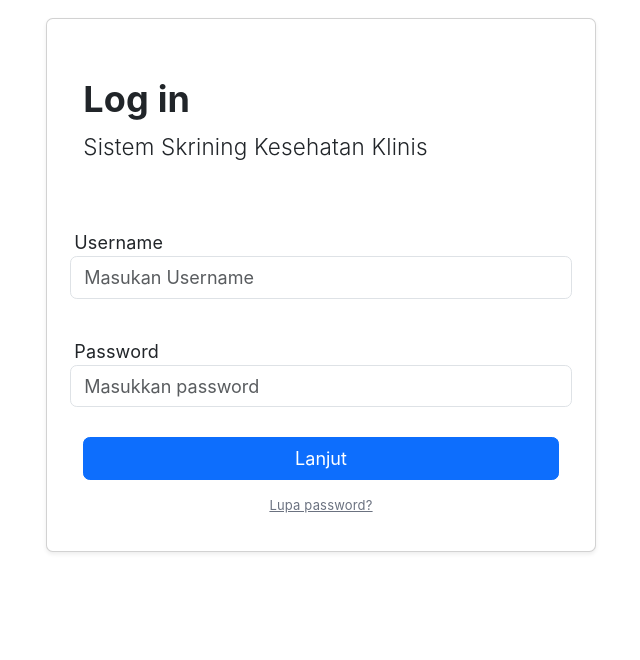
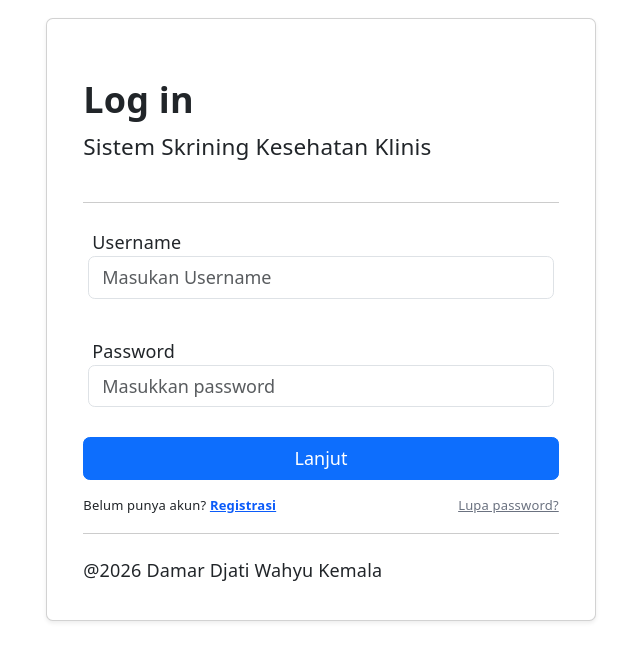
Before and after one commit to dams-code/sistem-skrining-kesehatan-klinis, a React (Vite) app in the folder frontend/: page /login in a window 1280 px wide. Shown: the top 660 px of the page, without its empty margins (319-959 px from the left). Built offline with nearby package versions, Linux system fonts and the light colour scheme; no server answers.

Commit message:
feat, Membuat UI registrasi

```diff
--- a/frontend/index.html
+++ b/frontend/index.html
@@ -7,6 +7,7 @@
     <title>Sistem Skrining Kesehatan Klinis</title>
 
     <link href="./node_modules/bootstrap/dist/css/bootstrap.min.css" rel="stylesheet">
+    <link rel="stylesheet" href="https://cdn.jsdelivr.net/npm/bootstrap-icons@1.11.3/font/bootstrap-icons.min.css">
   </head>
   <body>
     <div id="root"></div>
--- a/frontend/src/pages/auth/Login.jsx
+++ b/frontend/src/pages/auth/Login.jsx
@@ -1,6 +1,6 @@
 
-import {loginUser} from '../../services/auth/Login'
-import {useState} from 'react'
+import {loginUser} from '../../services/auth/Login';
+import {useState} from 'react';
 
 export default function Login(){
     const [username, setUsername] = useState('');
@@ -23,25 +23,26 @@ export default function Login(){
             localStorage.setItem("access_token", result.data_token.access_token);
             window.location.href = "/menu"
         } else {
-            setErrorMsg(result.message);
+            setErrorMsg(`Login gagal, ${result.pesan}`);
         }
     };
 
     return (
-        <div style={{minHeight: '100vh', display: 'flex', flexDirection: 'column', backgroundColor: '#ffffff', fontFamily: '-apple-system, BlinkMacSystemFont, "Segoe UI", Roboto, sans-serif'}}>
-            <div className="container-fluid d-flex justify-content-center align-items-center">
-                <div className="row col-md-6 mt-3 justify-content-center align-items-center">
+        <div className="container-fluid d-flex justify-content-center align-item-center">
+            <div className="row col-md-6 mt-3 justify-content-center align-item-center">
                 <div className="card shadow-sm p-3 mb-5 bg-body rounded">
                     <div className="card-body justify-content-center">
                         <form onSubmit={handleLogin} style={{display: 'flex', flexDirection: 'column', gap: '12px'}}>
-                                <div className="row" style={{marginBottom: '2.5em', marginTop: '1.25rem'}}>
+                            <div className="row" style={{marginBottom: '.5em', marginTop: '1.25rem'}}>
                                 <div className="col-12 text-start">
                                     <h3 className="fs-2 fw-bold">Log in</h3>
                                     <p className="fs-5 fw-light">Sistem Skrining Kesehatan Klinis</p>
                                 </div>
                             </div>
 
-                                <div className="row align-item-center d-grid mb-3">
+                            <div style={{borderTop: "1px solid #ccc", marginTop: "18px", paddingTop: "5px"}}></div>
+
+                            <div className="row align-item-center d-grid mx-1 mb-3">
                                 <label className="text-start ps-1 mt-2">Username</label>
                                 <input  type="text" placeholder="Masukan Username"
                                         className="form-control"s
@@ -51,7 +52,7 @@ export default function Login(){
                                 />
                             </div>
 
-                                <div className="row align-item-center d-grid mb-3">
+                            <div className="row align-item-center d-grid mx-1 mb-3">
                                 <label className="text-start ps-1 mt-2">Password</label>
                                 <input  type="password" placeholder="Masukkan password"
                                         className="form-control"
@@ -74,14 +75,21 @@ export default function Login(){
                             </p>
                         )}
 
+                        <div className="d-flex justify-content-between">
                             <div style={{ textAlign: 'center', marginTop: '16px', fontSize: '13px' }}>
-                                <a href="#forgot" style={{ color: '#6b7280', textDecoration: 'underline' }}>Lupa password?</a>
+                                Belum punya akun? <a href="/registrasi" style={{ color: '#0b5bf9', textDecoration: 'underline' }} className="fw-bold">Registrasi</a>
+                            </div>
+                            <div style={{ textAlign: 'center', marginTop: '16px', fontSize: '13px' }}>
+                                <a href="#" style={{ color: '#6b7280', textDecoration: 'underline' }}>Lupa password?</a>
+                            </div>
+                        </div>
+
+                        <div style={{borderTop: "1px solid #ccc", marginTop: "18px", paddingTop: "5px"}}></div>
+
+                        <p className="mt-3 text-start fw-light">@2026 Damar Djati Wahyu Kemala</p>
                     </div>
                 </div>
             </div>
         </div>
-            </div>
-        </div>
-
     )
 }
--- /dev/null
+++ b/frontend/src/pages/auth/Registrasi.jsx
@@ -0,0 +1,128 @@
+import { useState } from 'react';
+import {registrasiUser} from '../../services/auth/Registrasi';
+
+
+export default function Registrasi(){
+    const [username, setUsername] = useState('');
+    const [namaDepan, setNamaDepan] = useState('');
+    const [namaBelakang, setNamaBelakang] = useState('');
+    const [password, setPassword] = useState('');
+    const [noTelp, setNoTelp] = useState('');
+    const [alamat, setAlamat] = useState('');
+    const [statusUser, setStatusUser] = useState(true);
+    const [jabatanId, setJabatanId] = useState(0);
+    const [paramedisId, setParamedisId] = useState(0);
+
+    const dataRegistrasi = {
+        username: username,
+        namaDepan: namaDepan,
+        namaBelakang: namaBelakang,
+        password: password,
+        noTelp: noTelp,
+        alamat: alamat,
+        statusUser: statusUser,
+        jabatanId: jabatanId,
+        paramedisId: paramedisId
+    };
+
+    const [errorMsg, setErrorMsg] = useState('');
+    const [loading, setLoading] = useState(false);
+
+    const handleRegistrasi = async(e) => {
+        e.preventDefault();
+
+        setErrorMsg('');
+        setLoading(true);
+
+        const result = await registrasiUser(dataRegistrasi);
+
+        setLoading(false);
+
+        if (result.success){
+            alert("Registrasi Berhasil");
+            window.location.href = "/login";
+
+        } else {
+
+            setErrorMsg(`Registrasi Gagal, cek kembali data yang diinput ${result.pesan}`)
+        }
+    }
+
+    return (
+        <div className="container-fluid d-flex justify-content-center align-item-center">
+            <div className="row col-md-6 mt-3 justify-content-center align-item-center">
+                <div className="card shadow-sm p-3 mb-5 bg-body rounded">
+                    <div className="card-body justify-content-center">
+                        <form onSubmit={handleRegistrasi}>
+                            <div className="row mb-1">
+                                <div className="col-12">
+                                    <a href="/login" className="d-flex gap-2">
+                                        <i className="bi bi-arrow-bar-left align-content-center"></i>
+                                        <p className="m-0 p-0 align-content-center">Login, jika sudah punya akun</p>
+                                    </a>
+                                </div>
+                            </div>
+
+                            <div style={{borderTop: "1px solid #ccc", marginTop: "18px", paddingTop: "5px"}}></div>
+
+                            <div className="row" style={{marginBottom: "1.5em", marginTop: "1.25rem"}}>
+                                <div className="col-12 text-start">
+                                    <h3 className="fs-2 fw-bold">Registrasi User</h3>
+                                    <p className="fs-5 fw-light">Sistem Skrining Kesehatan Klinis</p>
+                                </div>
+                            </div>
+                            <div className="row align-item-center d-grid mb-3">
+                                <div className="col-3 text-start w-100">
+                                    <label htmlFor="username" className="form-label fw-bold">Username</label>
+                                </div>
+                                <div className="col-auto">
+                                    <input className="form-control" id="username"/>
+                                </div>
+                            </div>
+                            <div className="row align-item-center d-grid mb-4">
+                                <div className="col-3 text-start w-100">
+                                    <label htmlFor="nama" className="form-label fw-bold text-start">Nama</label>
+                                </div>
+                                <div className="col-auto">
+                                    <input type="text" className="form-control" id="nama"/>
+                                </div>
+                            </div>
+                            <div className="row align-item-center d-grid mb-3">
+                                <div className="col-3 w-100 text-start">
+                                    <label htmlFor="password" className="form-label fw-bold">Password</label>
+                                </div>
+                                <div className="col-auto">
+                                    <input type="password" className="form-control" id="password"/>
+                                </div>
+                            </div>
+                            <div className="row align-item-center d-grid mb-3">
+                                <div className="col-3 w-100 text-start">
+                                    <label htmlFor="conf_password" className="form-label fw-bold">Konfirmasi Password</label>
+                                </div>
+                                <div className="col-auto">
+                                    <input type="password" className="form-control" id="conf_password"/>
+                                </div>
+                            </div>
+                            <div className="row align-item-center d-grid mb-4">
+                                <div className="col-3 align-content-center w-100 text-start">
+                                    <label htmlFor="list_role" className="form-label fw-bold">Jabatan</label>
+                                </div>
+                                <div className="col-auto">
+                                <select className="form-select" id="list_jabatan"></select>
+                                </div>
+                            </div>
+
+                            <div className="g-3">
+                                <button className="btn btn-primary mx-auto" type="button" style={{width: "100%"}}>Registrasi</button>
+                            </div>
+
+                            <div style={{borderTop: "1px solid #ccc", marginTop: "18px", paddingTop: "5px"}}></div>
+
+                            <p className="text-start fw-light">@2026 Damar Djati Wahyu Kemala</p>
+                        </form>
+                    </div>
+                </div>
+            </div>
+        </div>
+    )
+}
--- a/frontend/src/routes/AppRoutes.jsx
+++ b/frontend/src/routes/AppRoutes.jsx
@@ -1,11 +1,13 @@
 import {Routes, Route, Navigate} from 'react-router-dom';
 import Login from '../pages/auth/Login';
+import Registrasi from '../pages/auth/Registrasi'
 
 export default function AppRoutes(){
     return (
         <Routes>
             <Route path="/" element={<Navigate to="/login" replace />} />
             <Route path="/login" element={<Login/>} />
+            <Route path="/registrasi" element={<Registrasi/>} />
         </Routes>
     )
 }
```
Also changed, not shown: 1 other file (tests, documents, lock files or other folders). Lines whose indentation alone changed are shown as unchanged.
